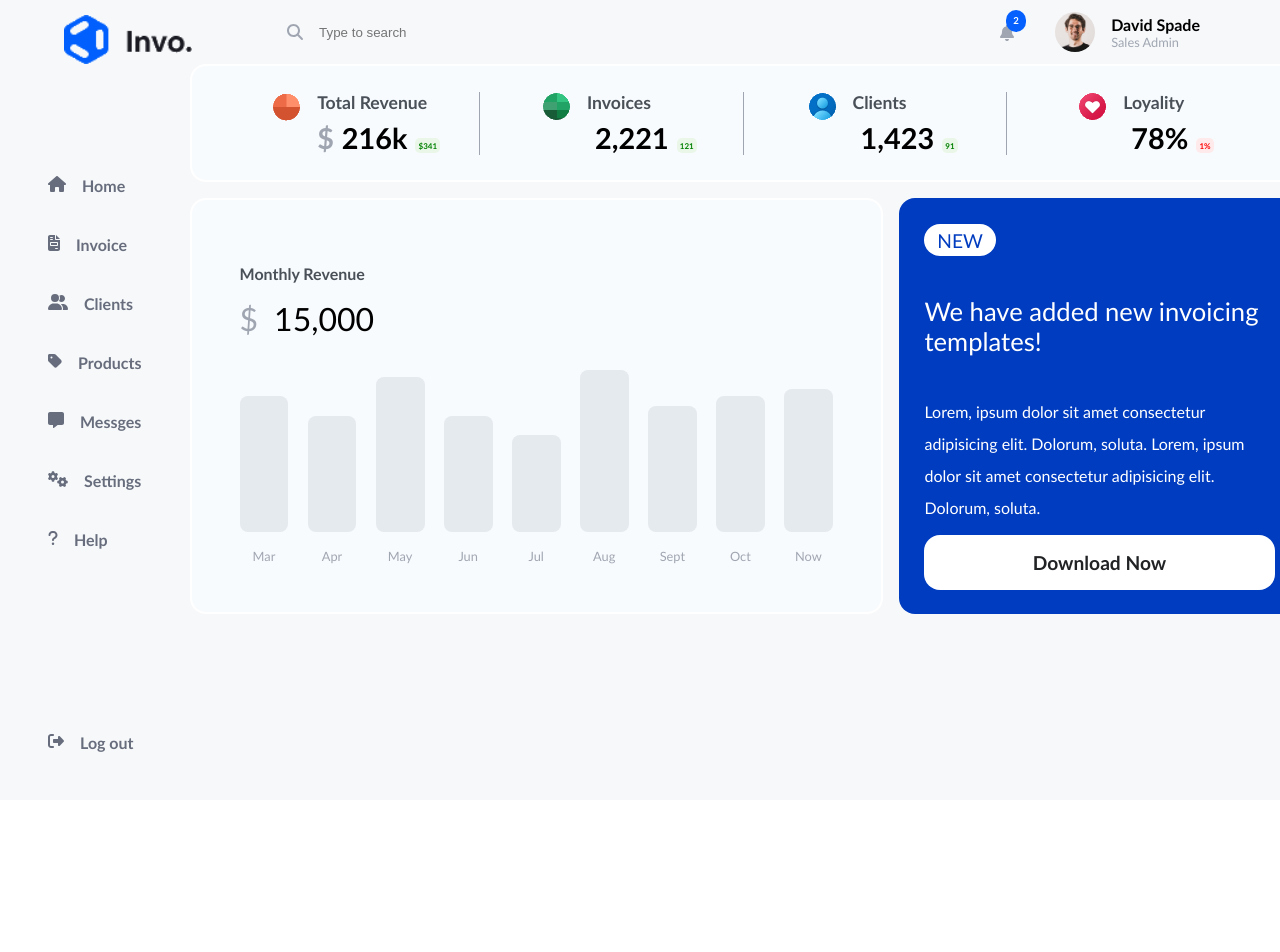
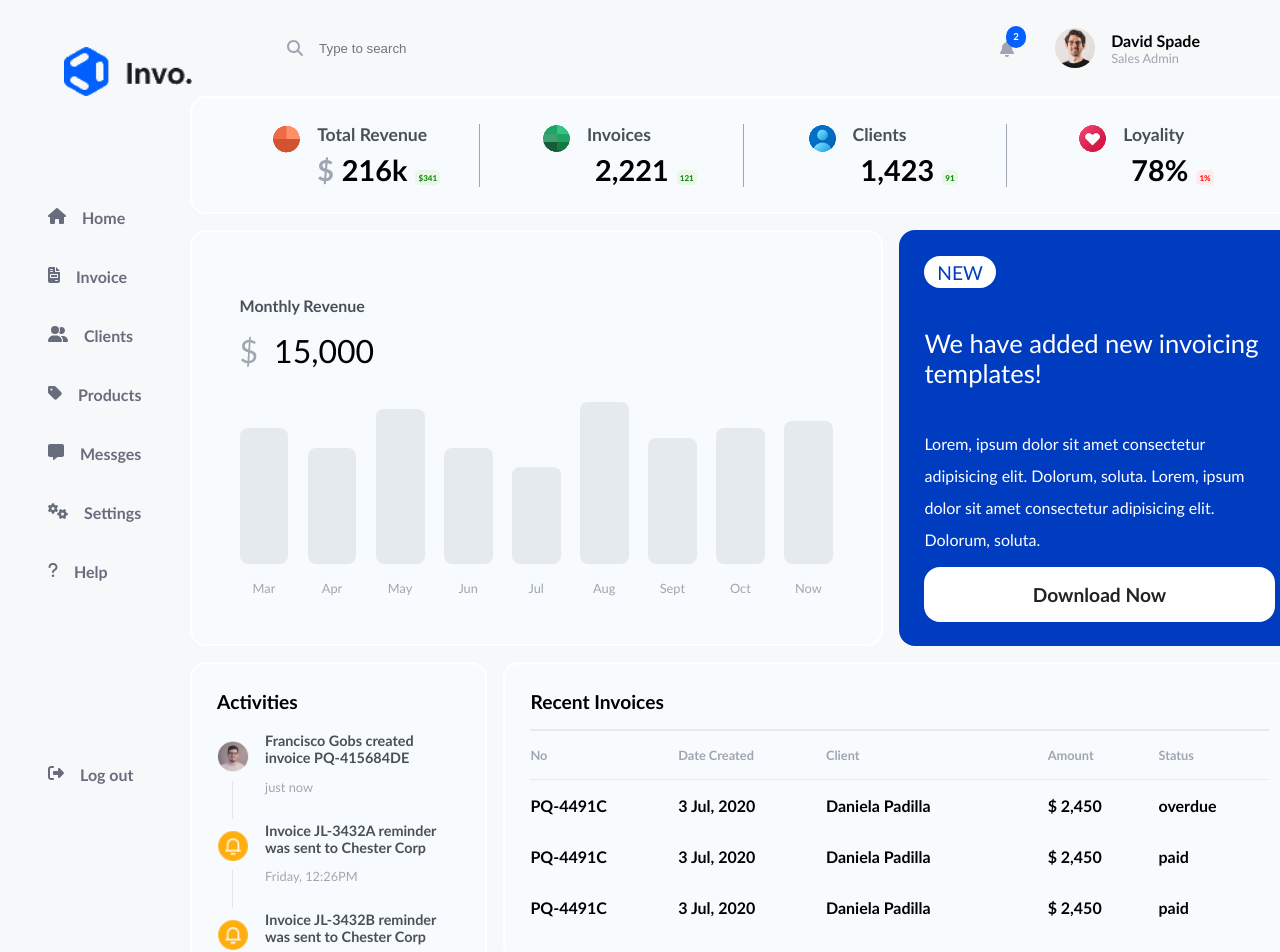
Before and after one commit to madrakas/bit_08_simple-react-page-design, a React (Create React App) app: page / in a window 1280 px wide. Shown: the top 952 px of the page. Before the commit the page ends 800 px from the top, so only its background shows below. Built offline with nearby package versions, Linux system fonts and the light colour scheme.

Commit message:
Bottom stats

```diff
--- a/src/App.css
+++ b/src/App.css
@@ -2,6 +2,5 @@
     display: flex;
     flex-direction: column;
     width: 100%;
-    height: 100vh;
     background-color: #F6F8FA;
 }
--- /dev/null
+++ b/src/components/Invoices/Invoices.jsx
@@ -0,0 +1,40 @@
+import style from './Invoices.module.css';
+
+export function Invoices(){
+    return(
+        <div className={style.invoices}>
+            <div className={style.title}>Recent Invoices</div>
+            <div className={style.invoicesTable}>
+                <div className={style.header}>
+                    <div className={style.No}>No</div>
+                    <div className={style.cDate}>Date Created</div>
+                    <div className={style.client}>Client</div>
+                    <div className={style.amount}>Amount</div>
+                    <div className={style.status}>Status</div>
+                </div>
+                <div className={style.row}>
+                    <div className={style.No}>PQ-4491C</div>
+                    <div className={style.cDate}>3 Jul, 2020</div>
+                    <div className={style.client}>Daniela Padilla</div>
+                    <div className={style.amount}>$ 2,450</div>
+                    <div className={style.status + ' ' + style.overdue}>overdue</div>
+                </div>
+                <div className={style.row}>
+                    <div className={style.No}>PQ-4491C</div>
+                    <div className={style.cDate}>3 Jul, 2020</div>
+                    <div className={style.client}>Daniela Padilla</div>
+                    <div className={style.amount}>$ 2,450</div>
+                    <div className={style.status}>paid</div>
+                </div>
+                <div className={style.row}>
+                    <div className={style.No}>PQ-4491C</div>
+                    <div className={style.cDate}>3 Jul, 2020</div>
+                    <div className={style.client}>Daniela Padilla</div>
+                    <div className={style.amount}>$ 2,450</div>
+                    <div className={style.status}>paid</div>
+                </div>
+
+            </div>
+        </div>
+    );
+}
--- /dev/null
+++ b/src/components/Invoices/Invoices.module.css
@@ -0,0 +1,65 @@
+.invoices{
+    display: flex;
+    flex-direction: column;
+    width: 100%;
+    height: fit-content;
+    padding: 1.6rem;
+    background-color: #F8FBFE;
+    border: 2px white solid;
+    border-radius: 1rem;
+}
+
+.title{
+    font-size: 1.2rem;
+    font-weight: 700;
+    color:black;
+    margin-bottom: 1rem;
+}
+
+.invoicesTable{
+    display: flex;
+    flex-direction: column;
+    width: 100%;
+}
+
+.header{
+    display: flex;
+    flex-wrap: nowrap;
+    width: 100%;
+    padding: 1rem 0;
+    font-size: 0.8rem;
+    font-weight: 700;
+    color: #A0A6B1;
+    border-top: 2px #E5EAEF solid;
+    border-bottom: 1px #E5EAEF solid;
+}
+
+.No{
+    display: flex;
+    width: 20%;
+}
+.cDate{
+    display: flex;
+    width: 20%;
+}
+.client{
+    display: flex;
+    width: 30%;
+}
+.amount{
+    display: flex;
+    width: 15%;
+}
+.status{
+    display: flex;
+    width: 15%;
+}
+
+.row{
+    display: flex;
+    flex-wrap: nowrap;
+    width: 100%;
+    padding: 1rem 0;
+    font-weight: 700;
+    color: black;
+}
--- /dev/null
+++ b/src/components/activities/Activities.jsx
@@ -0,0 +1,14 @@
+import { Atcivity } from './Activity';
+import style from './Atcivities.module.css';
+
+export function Atcivities(){
+
+    return(
+        <div className={style.activities}>
+            <div className={style.title}>Activities</div>
+            <Atcivity detail="Francisco Gobs created invoice PQ-415684DE" time='just now' icon='user' />
+            <Atcivity detail="Invoice JL-3432A reminder was sent to Chester Corp" time='Friday, 12:26PM' icon='reminder' />
+            <Atcivity detail="Invoice JL-3432B reminder was sent to Chester Corp" time='Friday, 12:27PM' icon='reminder' />
+        </div>
+    );
+}
--- /dev/null
+++ b/src/components/activities/Activity.jsx
@@ -0,0 +1,18 @@
+import style from './Activity.module.css';
+
+export function Atcivity({detail, time, icon}){
+    return(
+        <div className={style.activity}>
+            <div className={style.iconContainer}>
+                <img className={style.icon} src={require('./img/' + icon + '.png')} alt="icon" />
+                <div className={style.verticalLine}></div>
+            </div>
+            <div className={style.detail}>
+                <div className={style.decscription}>
+                    {detail}
+                </div>
+                <div className={style.when}>{time}</div>
+            </div>
+        </div>
+    );
+}
--- /dev/null
+++ b/src/components/activities/Activity.module.css
@@ -0,0 +1,49 @@
+.activity{
+    display: flex;
+    flex-wrap: nowrap;
+    width: 100%;
+    height: fit-content;
+}
+
+.iconContainer{
+    display: flex;
+    flex-direction: column;
+    justify-content: flex-start;
+    width: 2rem;
+}
+
+.icon{
+    padding: 0.5rem 0;
+    width: 2rem;
+}
+
+.verticalLine{
+    display: flex;
+    height: 100%;
+    width: 50%;
+    border-right: 1px #E5E5E5 solid;
+}
+
+.detail{
+    display: flex;
+    flex-direction: column;
+    margin-left: 1rem;
+    padding-bottom: 1.5rem;
+}
+
+.decscription{
+    font-size: 0.9rem;
+    font-weight: 700;
+    color: #495058;
+}
+
+.subject{
+    font-size: 1rem;
+    color: black;
+}
+
+.when{
+    margin-top: 0.8rem;
+    font-size: 0.8rem;
+    color: #A0A6B1;
+}
--- /dev/null
+++ b/src/components/activities/Atcivities.module.css
@@ -0,0 +1,18 @@
+.activities{
+    display: flex;
+    flex-direction: column;
+    width: 25rem;
+    gap: 3px;
+    height: fit-content;
+    padding: 1.6rem;
+    background-color: #F8FBFE;
+    border: 2px white solid;
+    border-radius: 1rem;
+}
+
+.title{
+    font-size: 1.2rem;
+    font-weight: 700;
+    color:black;
+    margin-bottom: 1rem;
+}
--- /dev/null
+++ b/src/components/bottomstat/BottomStat.jsx
@@ -0,0 +1,12 @@
+import { Invoices } from '../Invoices/Invoices';
+import { Atcivities } from '../activities/Activities';
+import style from './BottomStat.module.css';
+
+export function BottomStat(){
+    return(
+        <div className={style.bottomStat}>
+            <Atcivities />
+            <Invoices />
+        </div>
+    );
+}
--- /dev/null
+++ b/src/components/bottomstat/BottomStat.module.css
@@ -0,0 +1,7 @@
+.bottomStat{
+    display: flex;
+    flex-wrap: nowrap;
+    gap: 1rem;
+    width: 100%;
+    height: fit-content;
+}
--- a/src/components/main/Main.jsx
+++ b/src/components/main/Main.jsx
@@ -1,8 +1,8 @@
 import { Aside } from '../aside/Aside';
+import { BottomStat } from '../bottomstat/BottomStat';
 import { MiddleStat } from '../middlestat/MiddleStat';
 import { TopStat } from '../topstat/TopStat';
 import style from './Main.module.css';
-
 
 export function Main(){
     return(
@@ -11,9 +11,8 @@ export function Main(){
             <div className={style.content}>
                 <TopStat />
                 <MiddleStat />
-                {/* row3 */}
+                <BottomStat />
             </div>
-
         </div>
     );
 }
--- a/src/components/main/Main.module.css
+++ b/src/components/main/Main.module.css
@@ -1,7 +1,6 @@
 .main{
     display: flex;
     width: 100%;
-    /* background-color: lightsalmon; */
 }
 .content{
     display: flex;
@@ -9,5 +8,4 @@
     gap: 1rem;
     margin-right: 2rem;
     width: 100%;
-    /* background-color: yellow; */
-}
+ }
```
Also changed, not shown: src/components/activities/img/reminder.png (added), src/components/activities/img/user.png (added).
